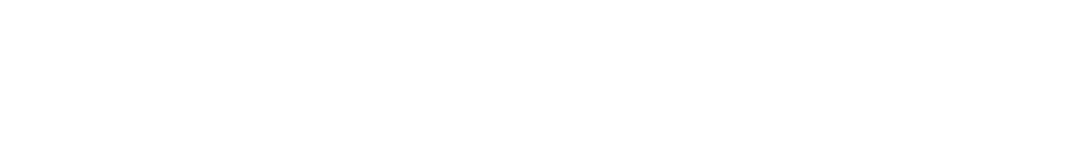
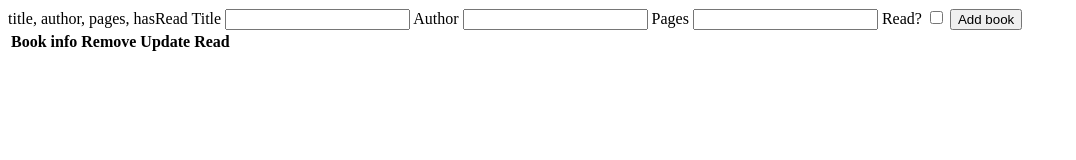
Before and after one commit to AriesJ12/the-odin-project, a plain HTML site: page index.html in a window 1280 px wide. Shown: the whole page, without its empty margins (0-1076 px from the left). Drawn offline with Linux system fonts and the light colour scheme.

Commit message:
added html

```diff
--- a/index.html
+++ b/index.html
@@ -6,6 +6,39 @@
     <title>Document</title>
 </head>
 <body>
-    <script src="objectsAndContructors.js"></script>
+    <form action="">
+        title, author, pages, hasRead
+        <label>
+            Title
+            <input type="text" name="title" id="title">
+        </label>
+        <label>
+            Author
+            <input type="text" name="author" id="author">
+        </label>
+        <label>
+            Pages
+            <input type="text" name="pages" id="pages">
+        </label>
+        <label>
+            Read?
+            <input type="checkbox" name="hasRead" id="hasRead">
+        </label>
+        <button type="submit">Add book</button>
+    </form>
+    <table>
+        <tr>
+            <th>Book info</th>
+            <th>Remove</th>
+            <th>Update Read</th>
+        </tr>
+        <tr>
+            <!-- put data here -->
+            <td></td>
+            <td></td>
+            <td></td>
+        </tr>
+    </table>
+    <script src="projectLibrary.js"></script>
 </body>
 </html>
```
